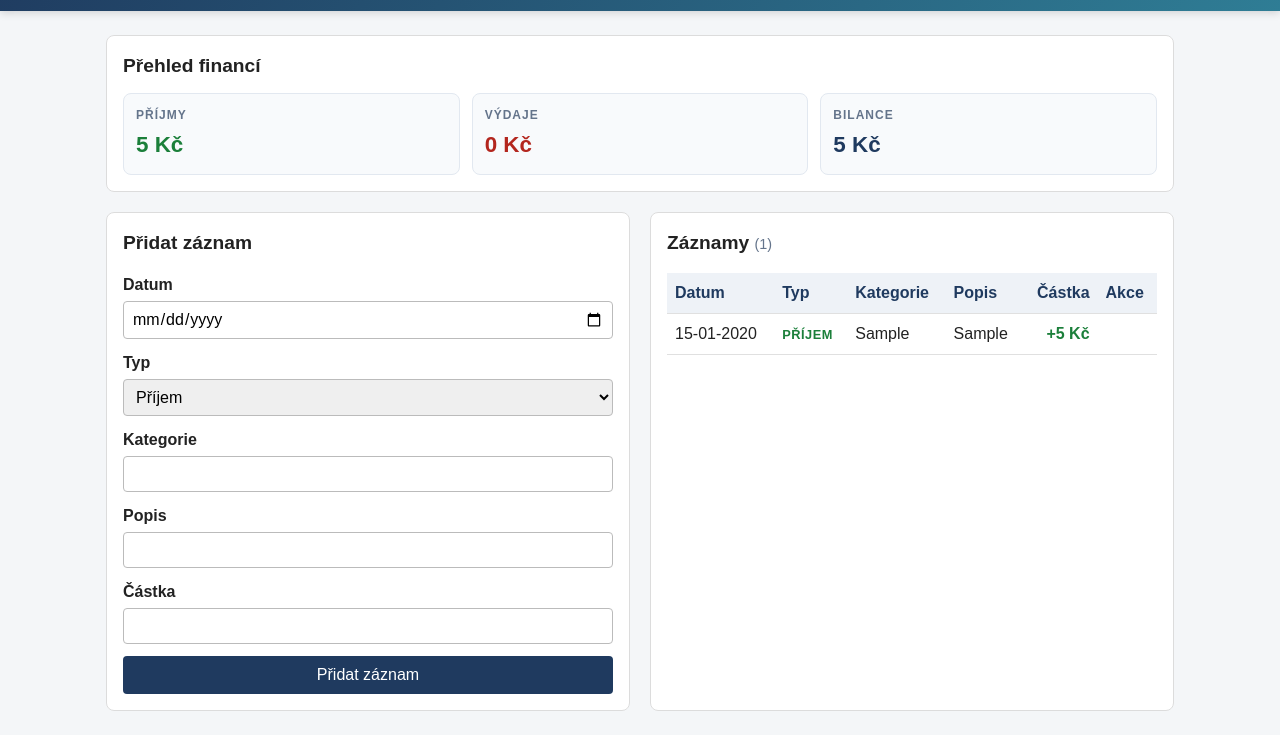
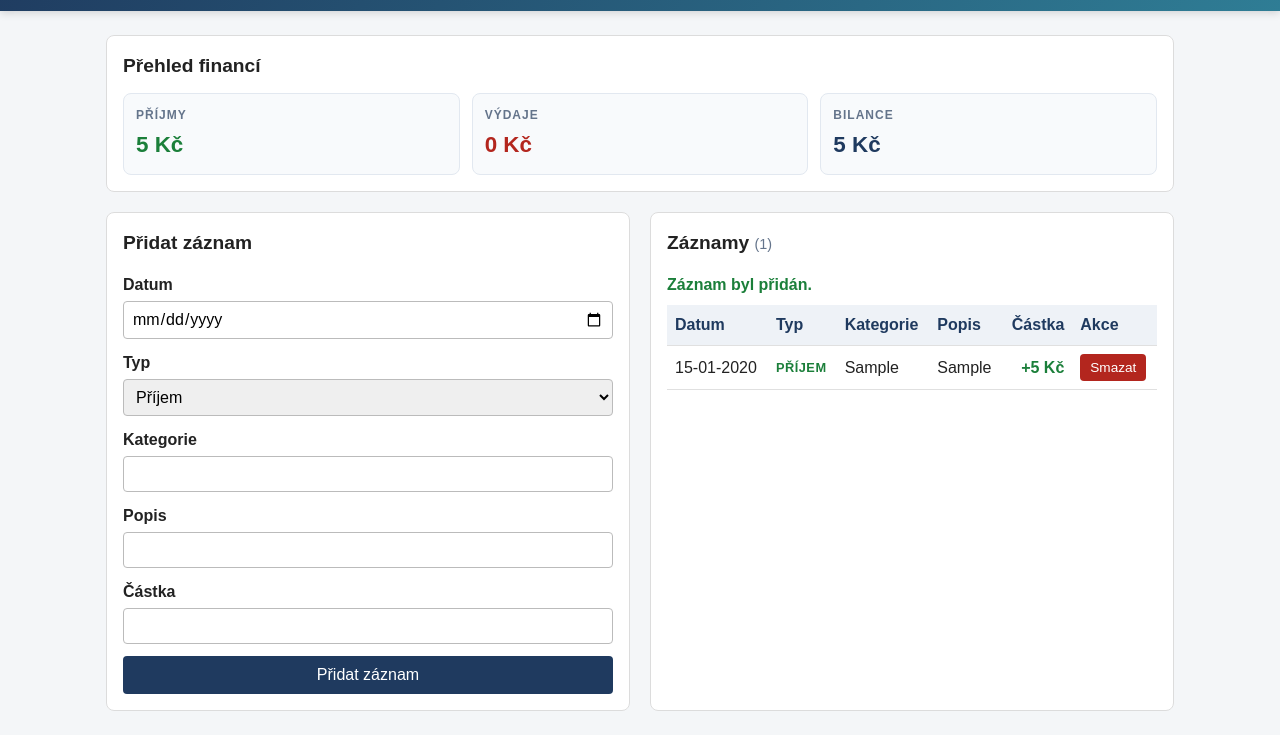
Before and after one commit to karelpilouoficialni/school, a plain HTML site: page web3/Projekt/index.html in a window 1280 px wide. Both pictures are taken after typing "2020-01-15", "Sample", "Sample", "5" into the empty fields and a click on the button "Přidat záznam". Shown: the part 100-835 px from the top of the page. Drawn offline with Linux system fonts and the light colour scheme.

Commit message:
Přidat mazání záznamů s potvrzením
Tlačítko Smazat, potvrzovací dialog a hláška po akci.

```diff
--- a/web3/Projekt/index.html
+++ b/web3/Projekt/index.html
@@ -59,6 +59,7 @@
         <!-- Seznam záznamů. -->
         <section>
             <h2>Záznamy <span id="pocetZaznamu" class="pocet">(0)</span></h2>
+            <p id="zprava" class="zprava" role="status"></p>
             <p id="prazdnyStav">Zatím tu nic není. Přidej první záznam.</p>
             <table id="tabulka">
                 <thead>
--- a/web3/Projekt/script.js
+++ b/web3/Projekt/script.js
@@ -17,6 +17,7 @@ const souhrnPrijmy = document.getElementById("souhrnPrijmy");
 const souhrnVydaje = document.getElementById("souhrnVydaje");
 const souhrnBilance = document.getElementById("souhrnBilance");
 const pocetZaznamu = document.getElementById("pocetZaznamu");
+const zprava = document.getElementById("zprava");
 
 // Klíč, pod kterým budeme data ukládat do localStorage
 const KLIC = "ucetnictvi_transakce";
@@ -45,6 +46,28 @@ function nactiData() {
         transakce = [];
         console.error("Data se nepodařilo načíst.", chyba);
     }
+}
+
+// Zobrazí krátkou hlášku uživateli
+function zobrazZpravu(text) {
+    zprava.textContent = text;
+}
+
+// Smaže záznam, jen když to uživatel potvrdí
+function smazatTransakci(id) {
+    const potvrzeni = confirm("Opravdu chceš smazat tento záznam?");
+    if (!potvrzeni) {
+        return;
+    }
+
+    // Vytvoříme nové pole bez záznamu s daným id
+    transakce = transakce.filter(function (polozka) {
+        return polozka.id !== id;
+    });
+
+    ulozData();
+    vykresliTabulku();
+    zobrazZpravu("Záznam byl smazán.");
 }
 
 // Spočítá celkové příjmy, výdaje a bilanci
@@ -124,8 +147,16 @@ function vykresliTabulku() {
             }
         });
 
-        // Prázdná buňka pro tlačítka, která přidáme v kroku 7
-        radek.insertCell();
+        // Buňka Akce s tlačítkem na smazání
+        const bunkaAkce = radek.insertCell();
+        const tlacitkoSmazat = document.createElement("button");
+        tlacitkoSmazat.type = "button";
+        tlacitkoSmazat.className = "smazat";
+        tlacitkoSmazat.textContent = "Smazat";
+        tlacitkoSmazat.addEventListener("click", function () {
+            smazatTransakci(polozka.id);
+        });
+        bunkaAkce.append(tlacitkoSmazat);
     });
 
     // Při každém překreslení přepočítáme i souhrn
@@ -151,6 +182,7 @@ formular.addEventListener("submit", function (udalost) {
     transakce.push(novaTransakce);
     ulozData();
     vykresliTabulku();
+    zobrazZpravu("Záznam byl přidán.");
 
     // Vyčistíme formulář, aby šlo zadat další transakci
     formular.reset();
--- a/web3/Projekt/style.css
+++ b/web3/Projekt/style.css
@@ -86,6 +86,13 @@ header p {
     color: #64748b;
     font-size: 0.9rem;
     font-weight: normal;
+}
+
+.zprava {
+    min-height: 1.4em;
+    margin: 0 0 8px;
+    color: #1b7f3a;
+    font-weight: bold;
 }
 
 #souhrn {
@@ -190,6 +197,16 @@ button:active {
     transform: translateY(0);
 }
 
+button.smazat {
+    padding: 6px 10px;
+    background: #b3261e;
+    font-size: 0.85rem;
+}
+
+button.smazat:hover {
+    background: #8c1d17;
+}
+
 /* Tabulka */
 table {
     width: 100%;
```
Also changed, not shown: 1 other file.
